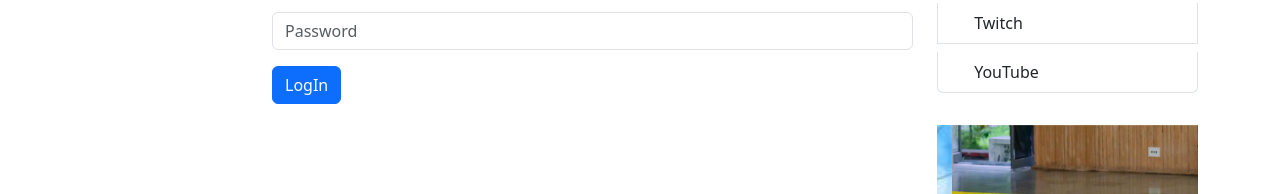
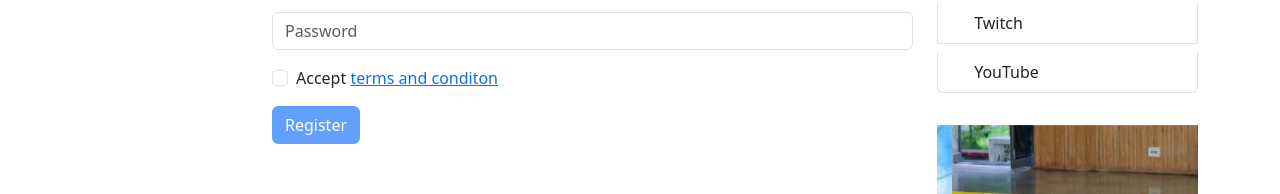
Before and after one commit to mainul786/dragon-news-clients, a React (Create React App) app: page /register in a window 1280 px wide. Shown: the part 334-528 px from the top of the page. Built offline with nearby package versions, Linux system fonts and the light colour scheme; no server answers; some icons are missing.

Commit message:
toster added

```diff
--- a/package.json
+++ b/package.json
@@ -11,6 +11,7 @@
     "react": "^18.2.0",
     "react-bootstrap": "^2.9.1",
     "react-dom": "^18.2.0",
+    "react-hot-toast": "^2.4.1",
     "react-icons": "^4.11.0",
     "react-router-dom": "^6.18.0",
     "react-scripts": "5.0.1",
--- a/src/App.js
+++ b/src/App.js
@@ -2,11 +2,13 @@ import logo from './logo.svg';
 import './App.css';
 import { RouterProvider } from 'react-router-dom';
 import { router } from './Router/Routes/Routes';
+import { Toaster } from 'react-hot-toast';
 
 function App() {
   return (
     <div>
      <RouterProvider router={router}></RouterProvider>
+     <Toaster></Toaster>
     </div>
   );
 }
--- a/src/Router/Routes/Routes.js
+++ b/src/Router/Routes/Routes.js
@@ -6,6 +6,7 @@ import News from "../../pages/News/News/News";
 import Login from "../../pages/Login/Login/Login";
 import Register from "../../pages/Login/Register/Register";
 import PrivateRoutes from './../PrivateRoutes/PrivateRoutes';
+import TermAndCondition from "../../pages/Login/TermAndCondition/TermAndCondition";
 
 export const router = createBrowserRouter([
     {
@@ -36,6 +37,10 @@ export const router = createBrowserRouter([
                 element:<Register></Register>
             },
             {
+                path:'terms',
+                element:<TermAndCondition></TermAndCondition>
+            },
+            {
                 path:'*',
                 element:<h1>Page Not Found.........</h1>
             }
--- a/src/contexts/AuthProvider/AuthProvider.js
+++ b/src/contexts/AuthProvider/AuthProvider.js
@@ -1,5 +1,5 @@
 import React, { createContext, useEffect, useState } from 'react';
-import { createUserWithEmailAndPassword, getAuth, onAuthStateChanged, signInWithEmailAndPassword, signInWithPopup, signOut} from 'firebase/auth';
+import { createUserWithEmailAndPassword, getAuth, onAuthStateChanged, sendEmailVerification, signInWithEmailAndPassword, signInWithPopup, signOut, updateProfile } from 'firebase/auth';
 import app from './../../firebase/firebase.config';
 
 
@@ -7,46 +7,63 @@ const auth = getAuth(app)
 export const AuthContext = createContext();
 
 
-const AuthProvider = ({children}) => {
-const [user, setUser] = useState(null);
-const [loading, setLoading] = useState(true);
+const AuthProvider = ({ children }) => {
+    const [user, setUser] = useState(null);
+    const [loading, setLoading] = useState(true);
 
-    const googleLogin = (googleProvider) =>{
+    const googleLogin = (googleProvider) => {
         setLoading(true);
         return signInWithPopup(auth, googleProvider);
     }
 
-    const createUser = (email, password) =>{
+    const createUser = (email, password) => {
         setLoading(true);
         return createUserWithEmailAndPassword(auth, email, password)
     }
 
-    const userLogin = (email, password) =>{
+    const userLogin = (email, password) => {
         setLoading(true);
         return signInWithEmailAndPassword(auth, email, password)
     }
 
-    useEffect(()=>{
-        const unSubscribe = onAuthStateChanged(auth, (currentUser) =>{
+    const updateUserProfile = (profile) => {
+        return updateProfile(auth.currentUser, profile)
+    }
+
+    const emailVerification = () =>{
+        return sendEmailVerification(auth.currentUser);
+    }
+
+    useEffect(() => {
+        const unSubscribe = onAuthStateChanged(auth, (currentUser) => {
             setUser(currentUser);
             setLoading(false);
         })
-        return ()=> unSubscribe();
+        return () => unSubscribe();
     }, [])
 
-    const logOut =  () =>{
+    const logOut = () => {
         setLoading(true);
         return signOut(auth)
     }
 
 
 
-const authInfo = {user, googleLogin, logOut, createUser, userLogin, loading}
+    const authInfo = {
+        user,
+        googleLogin,
+        logOut,
+        createUser,
+        userLogin,
+        loading,
+        updateUserProfile,
+        emailVerification
+    }
 
     return (
-       <AuthContext.Provider value={authInfo}>
-        {children}
-       </AuthContext.Provider>
+        <AuthContext.Provider value={authInfo}>
+            {children}
+        </AuthContext.Provider>
     );
 };
 
--- a/src/pages/Login/Login/Login.js
+++ b/src/pages/Login/Login/Login.js
@@ -3,6 +3,7 @@ import Button from 'react-bootstrap/Button';
 import Form from 'react-bootstrap/Form';
 import { AuthContext } from '../../../contexts/AuthProvider/AuthProvider';
 import { useLocation, useNavigate } from 'react-router-dom';
+import toast from 'react-hot-toast';
 
 
 const Login = () => {
@@ -26,8 +27,13 @@ const Login = () => {
         const user = result.user;
         console.log(user);
         form.reset();
-        navigate(from, { replace: true });
+
         setError('');
+        if(user.emailVerified){
+          navigate(from, { replace: true });
+        } else{
+          toast.error('your email is not verify!');
+        }
       })
       .catch(error => {
         console.error(error)
--- a/src/pages/Login/Register/Register.js
+++ b/src/pages/Login/Register/Register.js
@@ -2,31 +2,55 @@ import React, { useContext, useState } from 'react';
 import Button from 'react-bootstrap/Button';
 import Form from 'react-bootstrap/Form';
 import { AuthContext } from '../../../contexts/AuthProvider/AuthProvider';
+import { Link } from 'react-router-dom';
+import toast from 'react-hot-toast';
 
 const Register = () => {
   const [error, setError] = useState('');
-  const { createUser } = useContext(AuthContext);
+  const [accepted, setAccepted] = useState(false);
+  const { createUser, updateUserProfile, emailVerification } = useContext(AuthContext);
   const handleSubmit = (event) => {
     event.preventDefault();
     const form = event.target;
     const name = form.name.value;
-    const photo = form.photo.value;
+    const photoURL = form.photo.value;
     const email = form.email.value;
     const password = form.password.value;
 
-    console.log(name, photo, email, password)
+    console.log(name, photoURL, email, password)
 
     createUser(email, password)
       .then(result => {
         const user = result.user;
         form.reset();
-        console.log(user)
-        setError('')
+        console.log(user);
+        setError('');
+        userProfileUpdate(name, photoURL);
+        toast.success('Please check your email for verifacation!');
+        handleEmailVerification();
       })
       .catch(error => {
         console.error(error)
         setError(error.message)
       })
+  }
+
+  const userProfileUpdate = (name, photoURL) =>{
+    const profile =  {displayName: name, photoURL: photoURL}
+    updateUserProfile(profile)
+    .then(()=>{
+
+    }).catch(error => console.error(error));
+  }
+
+  const handleTermsAndConditions = event =>{
+      setAccepted(event.target.checked)
+  }
+
+  const handleEmailVerification = () =>{
+    emailVerification()
+    .then(()=>{})
+    .catch(error=>console.error());
   }
 
   return (
@@ -52,8 +76,14 @@ const Register = () => {
         <Form.Control type="password" name="password" placeholder="Password" />
       </Form.Group>
 
-      <Button variant="primary" type="submit">
-        LogIn
+      <Form.Group className="mb-3" controlId="formBasicCheckbox">
+        <Form.Check type="checkbox"
+        onClick={handleTermsAndConditions}
+        label={<>Accept <Link to='/terms'>terms and conditon</Link></> } />
+      </Form.Group>
+
+      <Button variant="primary" type="submit" disabled={!accepted}>
+       Register
       </Button>
 
       <Form.Text className="text-danger">
--- /dev/null
+++ b/src/pages/Login/TermAndCondition/TermAndCondition.js
@@ -0,0 +1,13 @@
+import React from 'react';
+import { Link } from 'react-router-dom';
+
+const TermAndCondition = () => {
+    return (
+        <div>
+            <h1>Read More Tarm and Condition!!!</h1>
+          <p>Go Back to Register:  <Link to="/register">Register</Link></p>
+        </div>
+    );
+};
+
+export default TermAndCondition;
--- a/src/pages/Shared/NewSummaryCard/NewSummaryCard.js
+++ b/src/pages/Shared/NewSummaryCard/NewSummaryCard.js
@@ -6,7 +6,6 @@ import Image from 'react-bootstrap/Image';
 import { FaEye, FaRegBookmark, FaShare, FaStar } from "react-icons/fa6";
 
 const NewSummaryCard = ({ news }) => {
-  console.log(news);
   const { author, title, details, total_view, _id, image_url, rating } = news;
   return (
     <Card className="mb-4">
```
Also changed, not shown: 1 other file (tests, documents, lock files or other folders).
